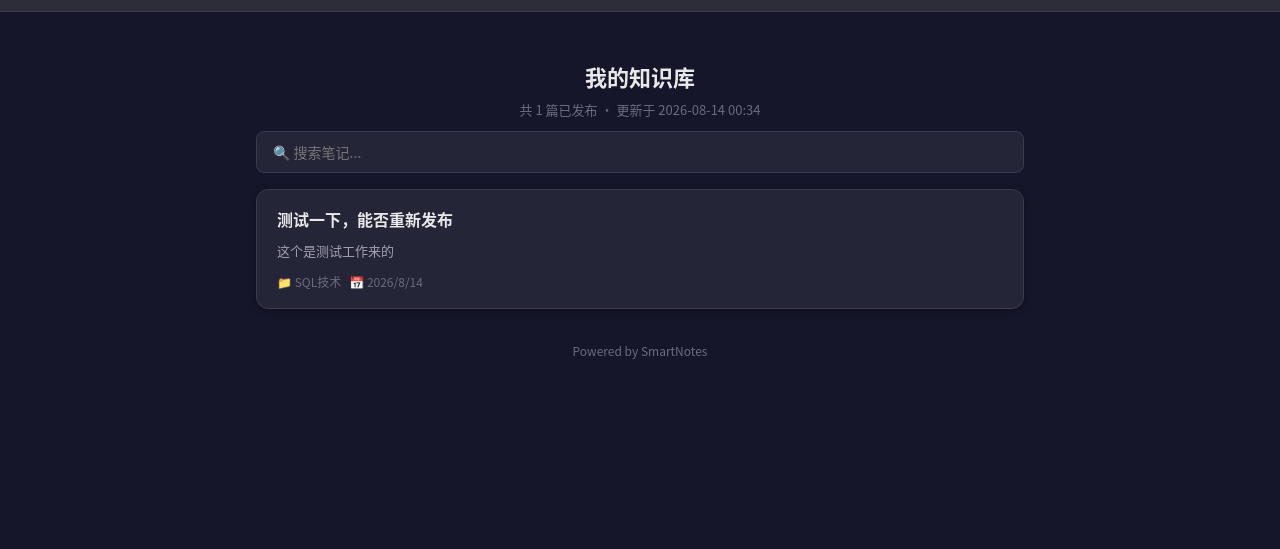
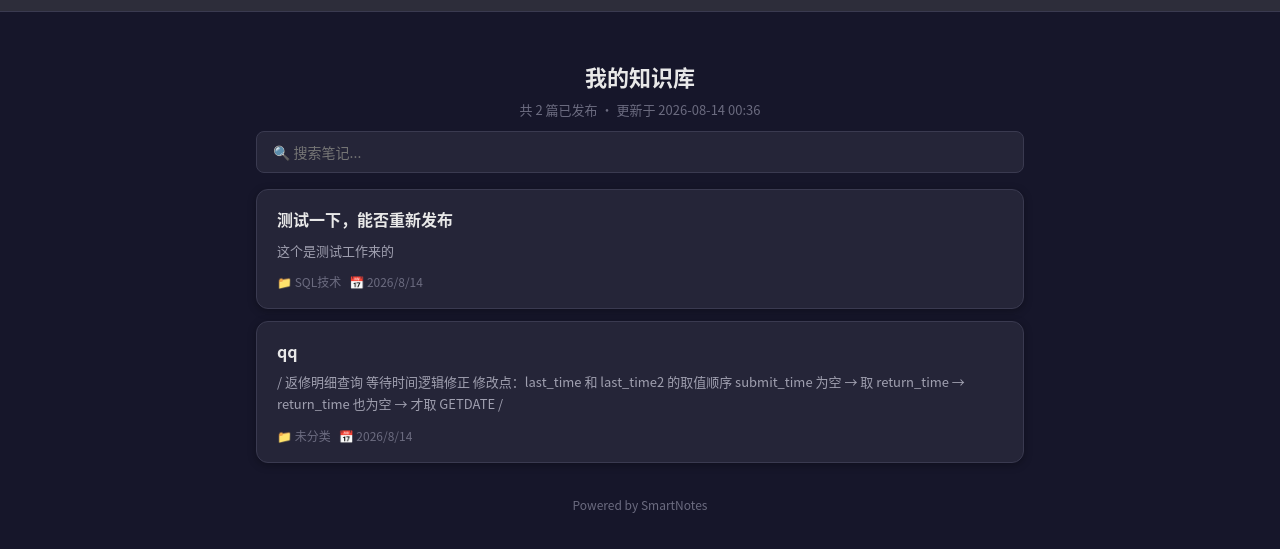
Before and after one commit to aiiw/notes, a plain HTML site: page index.html in a window 1280 px wide. Shown: the part 55-604 px from the top of the page. Drawn offline with Linux system fonts and the light colour scheme.

Commit message:
update: notes index

```diff
--- a/index.html
+++ b/index.html
@@ -40,7 +40,7 @@ body{font-family:var(--font-sans);background:var(--bg);color:var(--text);line-he
 <div class="container">
   <div class="hero">
     <h2>我的知识库</h2>
-    <p>共 1 篇已发布 · 更新于 2026-08-14 00:34</p>
+    <p>共 2 篇已发布 · 更新于 2026-08-14 00:36</p>
   </div>
   <div class="search-box">
     <input type="text" id="searchInput" placeholder="🔍 搜索笔记..." oninput="doSearch()">
@@ -51,6 +51,19 @@ body{font-family:var(--font-sans);background:var(--bg);color:var(--text);line-he
             <p class="preview">这个是测试工作来的</p>
             <div class="meta">
               <span>📁 SQL技术</span>
+              <span>📅 2026/8/14</span>
+
+            </div>
+          </a>
+          <a href="notes/qq.html" class="note-link">
+            <h3>qq</h3>
+            <p class="preview">/
+ 返修明细查询  等待时间逻辑修正
+ 修改点：last_time 和 last_time2 的取值顺序
+   submit_time 为空 → 取 return_time → return_time 也为空 → 才取 GETDATE
+/</p>
+            <div class="meta">
+              <span>📁 未分类</span>
               <span>📅 2026/8/14</span>
 
             </div>
```
